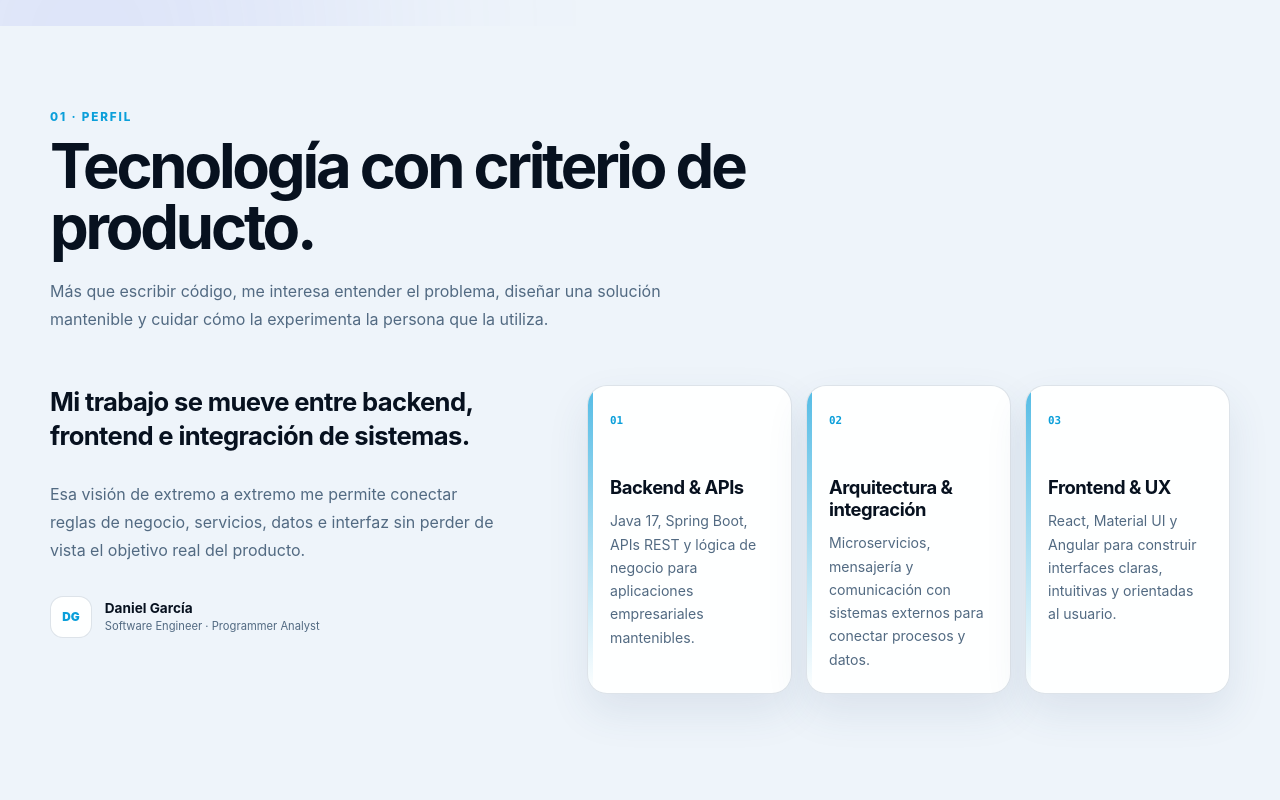
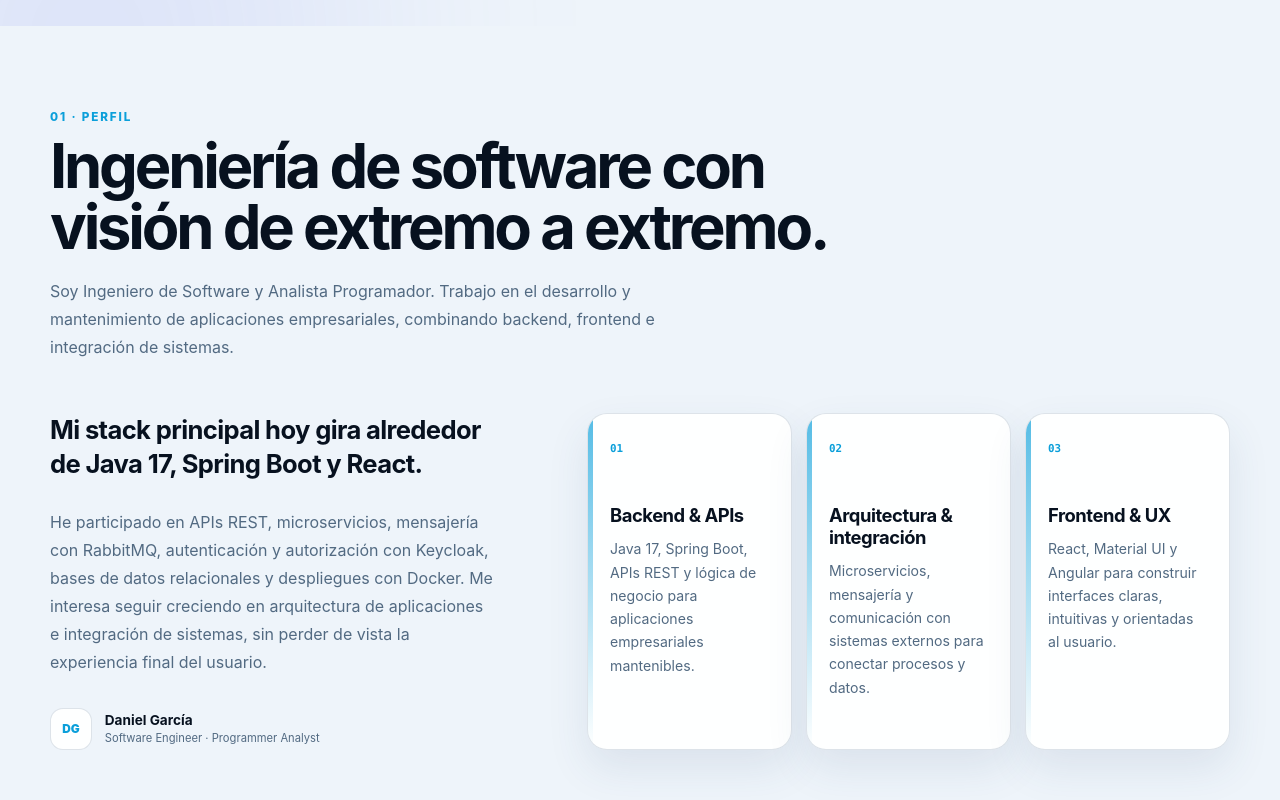
Before and after one commit to DanielDGe/danieldge.github.io, a React (Vite) app: page / in a window 1280 px wide. Shown: the part 980-1780 px from the top of the page. Built offline with nearby package versions, Linux system fonts and the light colour scheme.

Commit message:
content: update professional profile section

```diff
--- a/src/sections/AboutSection.jsx
+++ b/src/sections/AboutSection.jsx
@@ -7,18 +7,21 @@ function AboutSection() {
       <div className="content-shell">
         <SectionHeading
           eyebrow="01 · PERFIL"
-          title="Tecnología con criterio de producto."
-          description="Más que escribir código, me interesa entender el problema, diseñar una solución mantenible y cuidar cómo la experimenta la persona que la utiliza."
+          title="Ingeniería de software con visión de extremo a extremo."
+          description="Soy Ingeniero de Software y Analista Programador. Trabajo en el desarrollo y mantenimiento de aplicaciones empresariales, combinando backend, frontend e integración de sistemas."
         />
 
         <div className="about-layout">
           <div className="about-statement">
             <p className="about-statement__lead">
-              Mi trabajo se mueve entre backend, frontend e integración de sistemas.
+              Mi stack principal hoy gira alrededor de Java 17, Spring Boot y React.
             </p>
             <p>
-              Esa visión de extremo a extremo me permite conectar reglas de negocio,
-              servicios, datos e interfaz sin perder de vista el objetivo real del producto.
+              He participado en APIs REST, microservicios, mensajería con RabbitMQ,
+              autenticación y autorización con Keycloak, bases de datos relacionales y
+              despliegues con Docker. Me interesa seguir creciendo en arquitectura de
+              aplicaciones e integración de sistemas, sin perder de vista la experiencia
+              final del usuario.
             </p>
 
             <div className="about-statement__signature">
```
